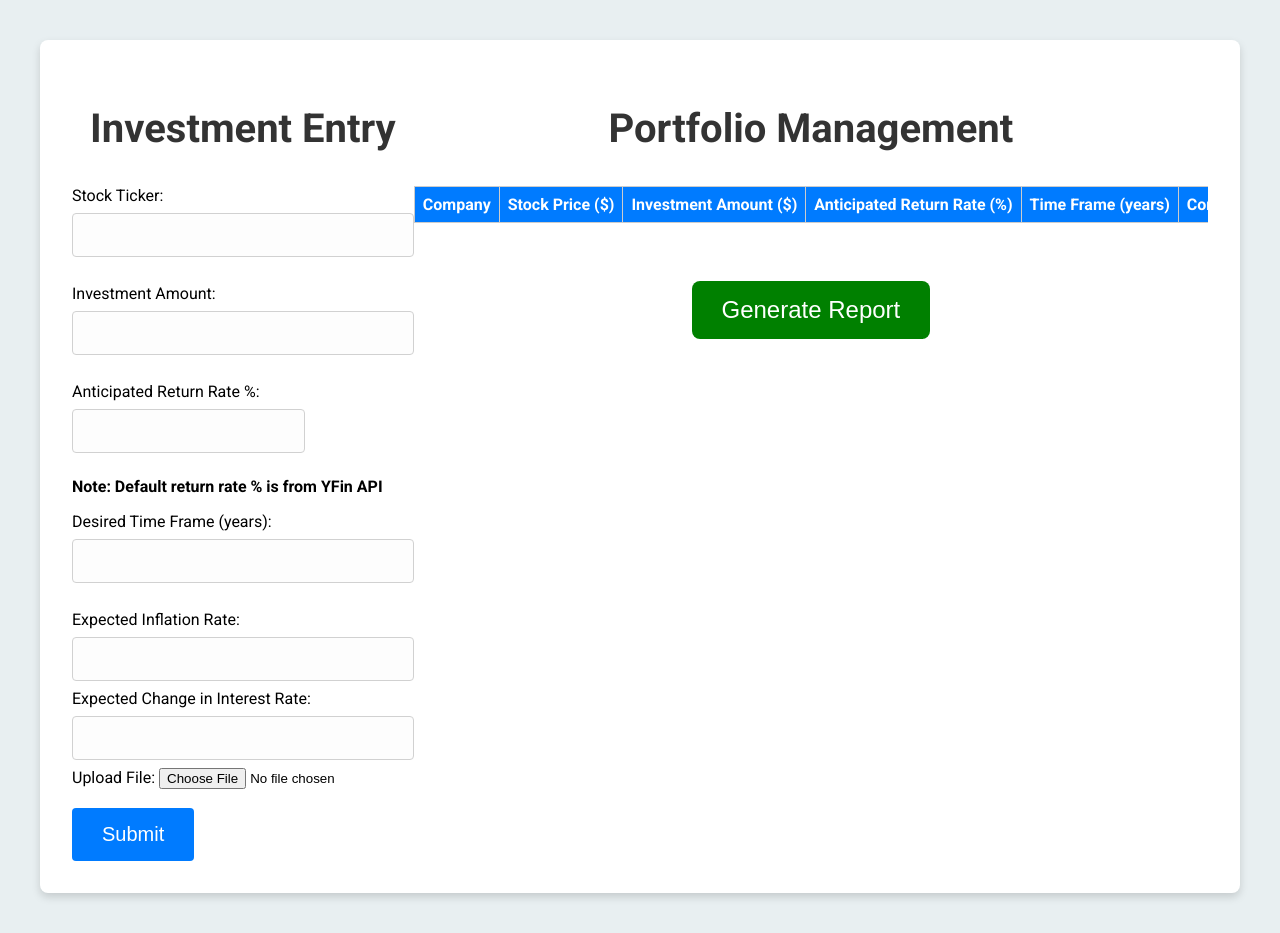
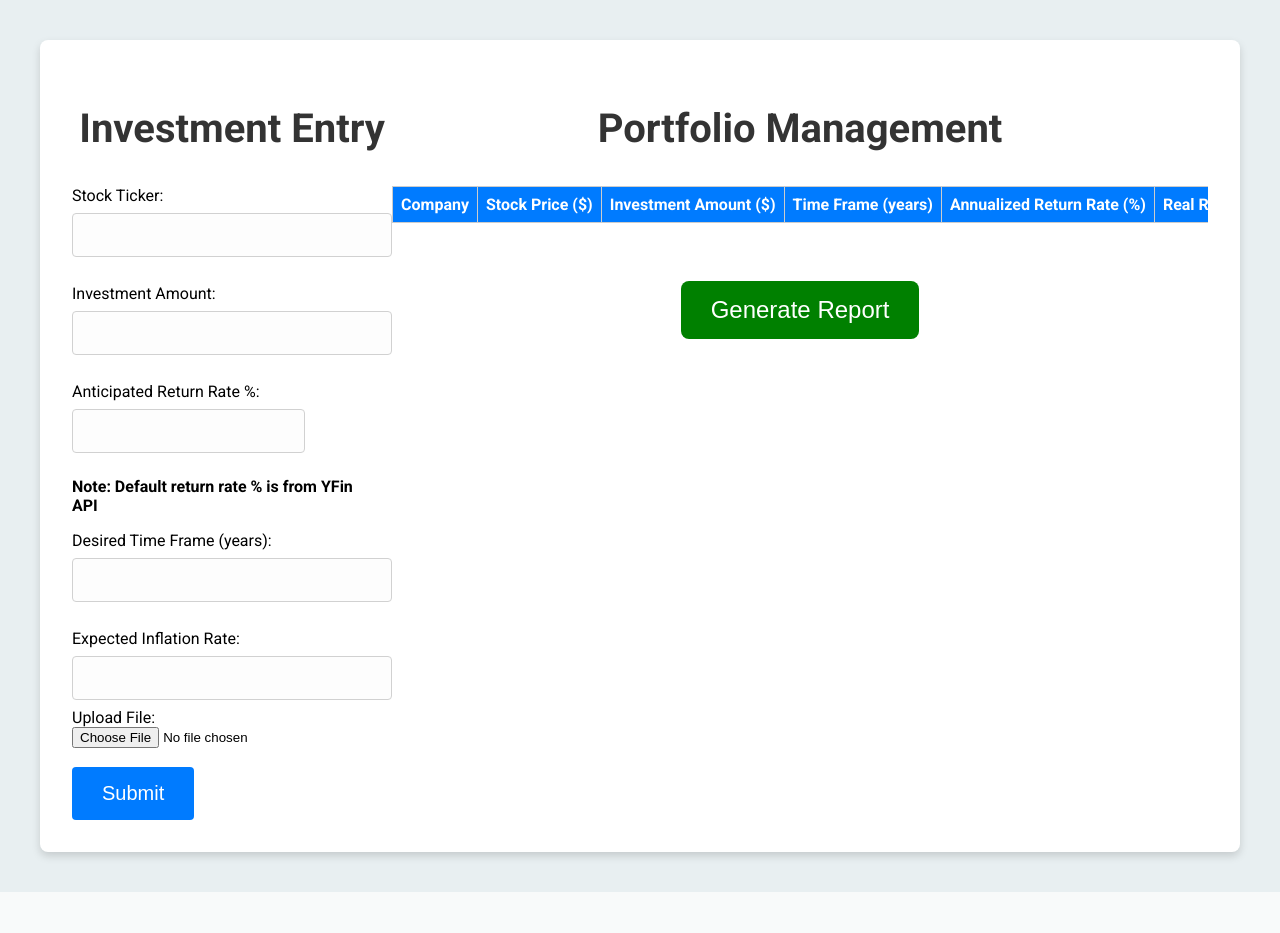
Before and after one commit to Brent0423/FinancialApp, a Flask app: page / in a window 1280 px wide. After the commit the page ends 892 px from the top, so only its background shows below. Run offline with Flask 3, Linux system fonts and the light colour scheme; lists and menus that the app fills with data are empty.

Commit message:
final first page

```diff
--- a/static/css/financeapp.css
+++ b/static/css/financeapp.css
@@ -207,6 +207,7 @@
     display: flex;
     justify-content: space-between;
     align-items: center;
+    overflow: auto; /* Add this line */
 }
 
 .input-group {
--- a/static/js/Financeapp.js
+++ b/static/js/Financeapp.js
@@ -1,15 +1,3 @@
-// Mock function to simulate fetching stock price
-function fetchStockPrice(stockTicker) {
-    return new Promise((resolve) => {
-        // Simulate a network request with a timeout
-        setTimeout(() => {
-            // Mock stock price value
-            const mockPrice = Math.random() * 1000;
-            resolve(mockPrice.toFixed(2)); // Return the price with two decimal places
-        }, 1000);
-    });
-}
-
 $(document).on('click', '.remove-btn', function() {
     // If the clicked element has the 'remove-btn' class, remove its parent `tr`
     $(this).closest('tr').remove();
@@ -18,24 +6,55 @@
 $('#investmentForm').on('submit', function(event) {
     event.preventDefault();
 
-    // You would need to get these values from the form or another source
-    const investmentAmount = $('#investmentAmount').val(); // Placeholder for investment amount
-    const timeFrame = $('#timeFrame').val(); // Placeholder for time frame
+    // Serialize the form data and also prepare for additional values to be sent
+    var formData = $(this).serializeArray();
+    var formObject = {};
+    formData.forEach(function(item) {
+        formObject[item.name] = item.value;
+    });
 
     $.ajax({
         url: '/update_table',
         type: 'POST',
-        data: $(this).serialize(),
+        data: formData,
         success: function(data) {
-            // Now append the new row
+            // Check for any errors in the response
+            if (data.error) {
+                alert(data.error);
+                return;
+            }
+
+            // Use the return rate from the form if provided, otherwise use the one from the API
+            var returnRate = formObject['returnRate'] ? formObject['returnRate'] : data.annualized_return;
+
+            // Perform the real rate calculation client-side if inflation rate is provided
+            var realRate = returnRate; // Default to use the return rate from the form or API
+            if (formObject['inflation']) {
+                var nominalRateDecimal = parseFloat(returnRate) / 100;
+                var inflationRateDecimal = parseFloat(formObject['inflation']) / 100;
+                var realRateDecimal = (1 + nominalRateDecimal) / (1 + inflationRateDecimal) - 1;
+                realRate = (realRateDecimal * 100).toFixed(2); // Convert to percentage and round to two decimals
+            }
+
+            // Adjust the annualized return and real rate of return if expected change in interest rate is provided
+            if (formObject['expectedInterestRateChange']) {
+                var expectedInterestRateChange = parseFloat(formObject['expectedInterestRateChange']);
+                returnRate -= expectedInterestRateChange;
+                realRate -= expectedInterestRateChange;
+            }
+
+            // Retrieve the confidence interval from the form or the server response
+            var confidenceInterval = formObject['confidenceInterval'] ? formObject['confidenceInterval'] : data.confidence_interval;
+
+            // Now append the new row with the data in the correct order
             const newRow = $('<tr></tr>');
-
             newRow.append('<td>' + data.stock_symbol + '</td>'); // Company
             newRow.append('<td>' + data.current_price + '</td>'); // Stock Price
-            newRow.append('<td>' + investmentAmount + '</td>'); // Investment Amount (placeholder value)
-            newRow.append('<td>' + data.annualized_return + '</td>'); // Anticipated Return Rate (%)
-            newRow.append('<td>' + timeFrame + '</td>'); // Time Frame (placeholder value)
-            newRow.append('<td>' + data.confidence_interval + '</td>'); // Confidence Interval
+            newRow.append('<td>' + formObject['investmentAmount'] + '</td>'); // Investment Amount
+            newRow.append('<td>' + formObject['timeFrame'] + '</td>'); // Time Frame (years)
+            newRow.append('<td>' + returnRate + '</td>'); // Annualized Return Rate (%)
+            newRow.append('<td>' + realRate + '</td>'); // Real Rate %
+            newRow.append('<td>' + confidenceInterval + '</td>'); // Confidence Interval
 
             // Add the remove button
             newRow.append('<td><button class="remove-btn">X</button></td>'); // Actions
@@ -44,7 +63,11 @@
             $('tbody').append(newRow);
 
             // Clear the form
-            event.target.reset();
+            $('#investmentForm')[0].reset();
+        },
+        error: function(xhr, status, error) {
+            // Handle any AJAX errors
+            alert("An error occurred: " + error);
         }
     });
 });
--- a/templates/financeapp.html
+++ b/templates/financeapp.html
@@ -39,10 +39,6 @@
                         <input type="number" id="inflation" name="inflation">
                     </div>
 
-                    <!-- Expected Change in Interest Rate Input -->
-                    <label for="interest">Expected Change in Interest Rate:</label><br>
-                    <input type="number" id="interest" name="interest"><br>
-
                     <!-- File Upload Input -->
                     <label for="fileUpload">Upload File:</label>
                     <input type="file" id="fileUpload" name="fileUpload"><br><br>
@@ -61,8 +57,9 @@
                             <th>Company</th>
                             <th>Stock Price ($)</th>
                             <th>Investment Amount ($)</th>
-                            <th>Anticipated Return Rate (%)</th>
                             <th>Time Frame (years)</th>
+                            <th>Annualized Return Rate (%)</th>
+                            <th>Real Rate %</th>
                             <th>Confidence Interval (%)</th>
                             <th>Actions</th>
                         </tr>
@@ -73,13 +70,30 @@
                             <td>{{ data.stock_symbol }}</td>
                             <td>{{ data.current_price }}</td>
                             <td>{{ data.investment_amount }}</td>
+                            <td>{{ data.time_frame }}</td>
                             <td>{{ data.annualized_return }}</td>
-                            <td>{{ data.time_frame }}</td>
+                            <td>{{ data.real_rate }}</td>
                             <td>{{ data.confidence_interval }}</td>
                             <td><button class="remove-btn">X</button></td>
                         </tr>
                         {% endif %}
                     </tbody>
+
+                    </tbody>
+
+                            {% if data %}
+                            <tr>
+                                <td>{{ data.stock_symbol }}</td>
+                                <td>{{ data.current_price }}</td>
+                                <td>{{ data.investment_amount }}</td>
+                                <td>{{ data.time_frame }}</td>
+                                <td>{{ data.annualized_return }}</td>
+                                <td>{{ data.real_rate }}</td>  <!-- Add this line -->
+                                <td>{{ data.confidence_interval }}</td>
+                                <td><button class="remove-btn">X</button></td>
+                            </tr>
+                            {% endif %}
+                        </tbody>
                 </table>
                 <!-- Generate Report Button -->
                 <br><br>
```
